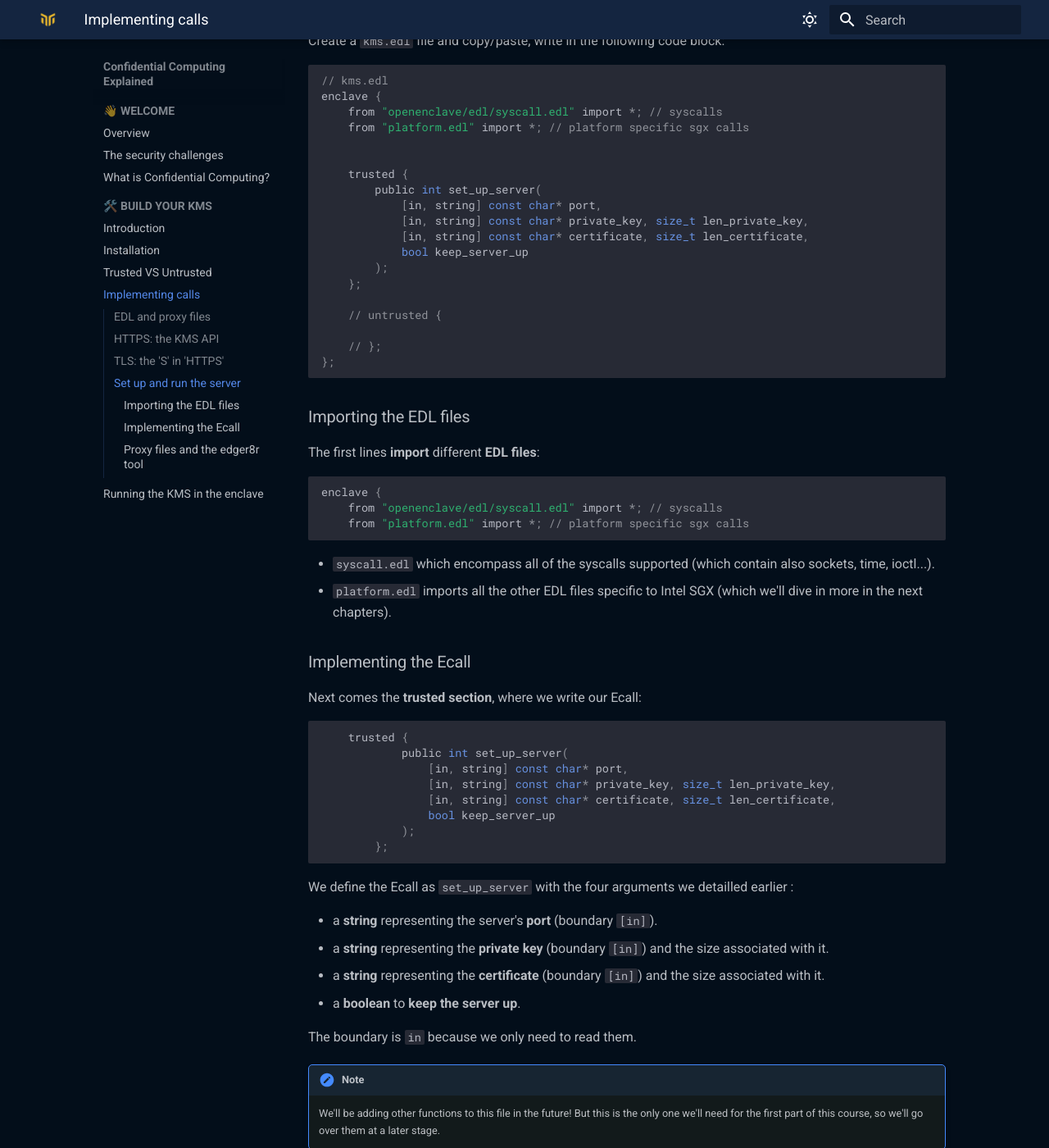
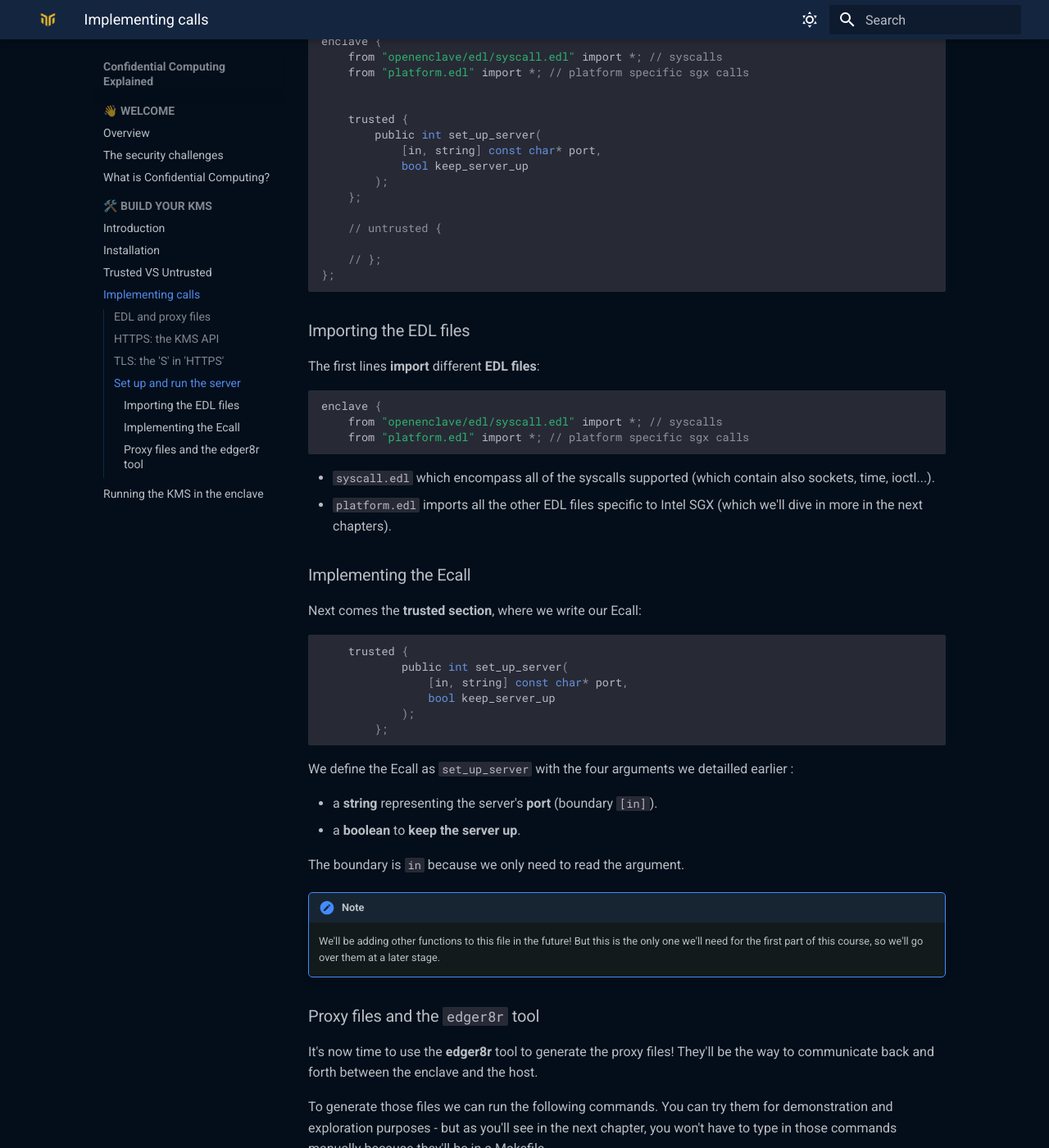
Before and after one commit to mithril-security/Confidential_Computing_Explained, an MkDocs documentation site: the page built from docs/docs/build-your-kms/trusted-vs-untrusted-impl.md, in a window 1280 px wide and 1400 px high, scrolled down 2287 px. Shown: the whole window at 82% size. Built offline with MkDocs 1.6.1 and Material for MkDocs 9.7.7, drawn with Linux system fonts in a browser that asks for light colours; comment, search, counter and statistics services are not loaded; some of the changed text lies outside the part shown.

Commit message:
changing trusted vs untrusted

```diff
--- a/docs/docs/build-your-kms/trusted-vs-untrusted-impl.md
+++ b/docs/docs/build-your-kms/trusted-vs-untrusted-impl.md
@@ -71,10 +71,8 @@ ___________________________________
 
 To **set up the HTTPS server and run it**, we'll **implement an Enclave Call (Ecall)**!
 
-Our HTTPS server is self-signed, which means that we will have to pass four arguments to the Ecall:
+Our HTTPS server is self-signed, which means that we will have to pass two arguments to the Ecall:
 
-+ **a private key**,
-+ an **associated certificate** that will be used inside the enclave,
 + the **connection port**,
 + and a boolean specifying to **keep the connection alive**.
 
@@ -90,8 +88,6 @@ enclave {
     trusted {
         public int set_up_server(
             [in, string] const char* port,
-            [in, string] const char* private_key, size_t len_private_key,
-            [in, string] const char* certificate, size_t len_certificate,
             bool keep_server_up
         );
     };
@@ -123,8 +119,6 @@ Next comes the **trusted section**, where we write our Ecall:
 	trusted {
 			public int set_up_server(
 				[in, string] const char* port,
-				[in, string] const char* private_key, size_t len_private_key,
-				[in, string] const char* certificate, size_t len_certificate,
 				bool keep_server_up
 			);
 		};
@@ -133,11 +127,9 @@ Next comes the **trusted section**, where we write our Ecall:
 We define the Ecall as `set_up_server` with the four arguments we detailled earlier :
 
 + a **string** representing the server's **port** (boundary `[in]`).
-+ a **string** representing the **private key** (boundary `[in]`) and the size associated with it.
-+ a **string** representing the **certificate** (boundary `[in]`) and the size associated with it.
 + a **boolean** to **keep the server up**.
 
-The boundary is `in` because we only need to read them.
+The boundary is `in` because we only need to read the argument.
 
 !!! note
 
```
